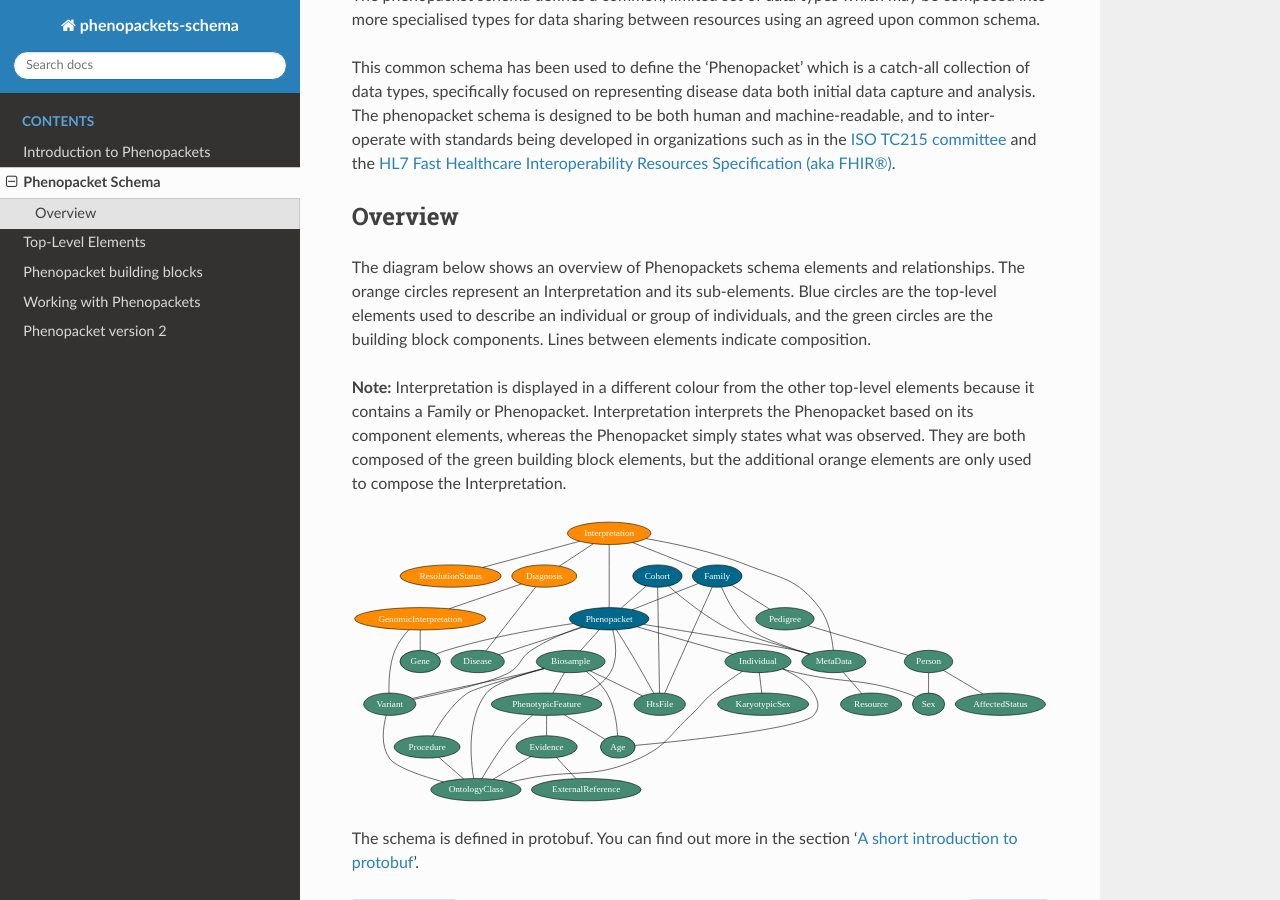
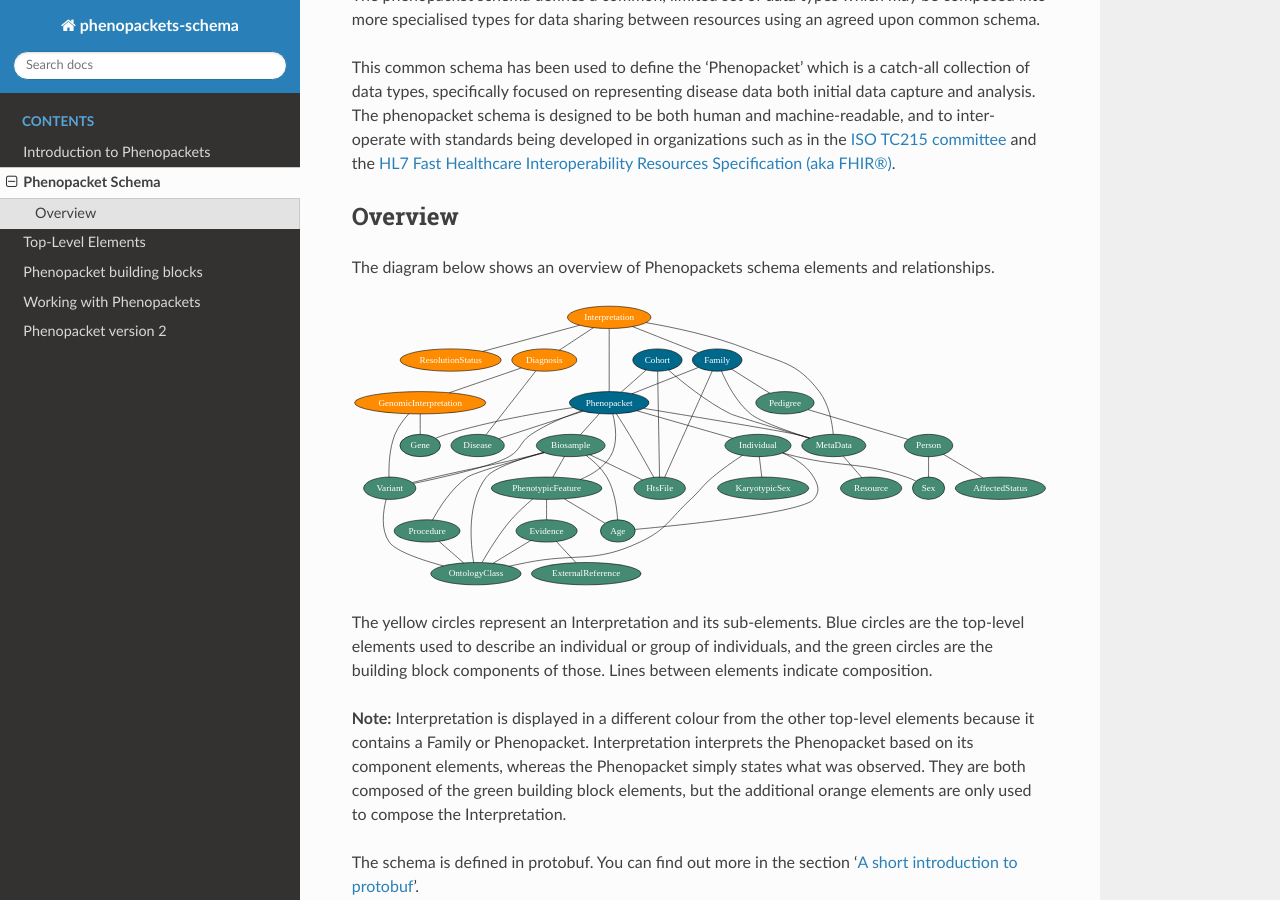
Before and after one commit to phenopackets/phenopacket-schema, a Sphinx documentation site: the page built from docs/schema.rst, in a window 1280 px wide and 900 px high, scrolled down 416 px. Built offline with Sphinx 7.4.7 and the Read the Docs theme 2.0.0, drawn with Linux system fonts in a browser that asks for light colours.

Commit message:
Update schema.rst
Update to figure description

```diff
--- a/docs/schema.rst
+++ b/docs/schema.rst
@@ -25,10 +25,12 @@ and machine-readable, and to inter-operate with standards being developed in org
 Overview
 ~~~~~~~~
 
-The diagram below shows an overview of Phenopackets schema elements and relationships. The orange circles represent an Interpretation and its sub-elements. Blue circles are the top-level elements used to describe an individual or group of individuals, and the green circles are the building block components. Lines between elements indicate composition.
+The diagram below shows an overview of Phenopackets schema elements and relationships.
+
+.. figure:: graph/phenopacket-schema-v1.svg
+
+The yellow circles represent an Interpretation and its sub-elements. Blue circles are the top-level elements used to describe an individual or group of individuals, and the green circles are the building block components of those. Lines between elements indicate composition.
 
 **Note:** Interpretation is displayed in a different colour from the other top-level elements because it contains a Family or Phenopacket. Interpretation interprets the Phenopacket based on its component elements, whereas the Phenopacket simply states what was observed. They are both composed of the green building block elements, but the additional orange elements are only used to compose the Interpretation.
 
-.. figure:: graph/phenopacket-schema-v1.svg
-
 The schema is defined in protobuf. You can find out more in the section ':ref:`rstprotobuf`'.
```
